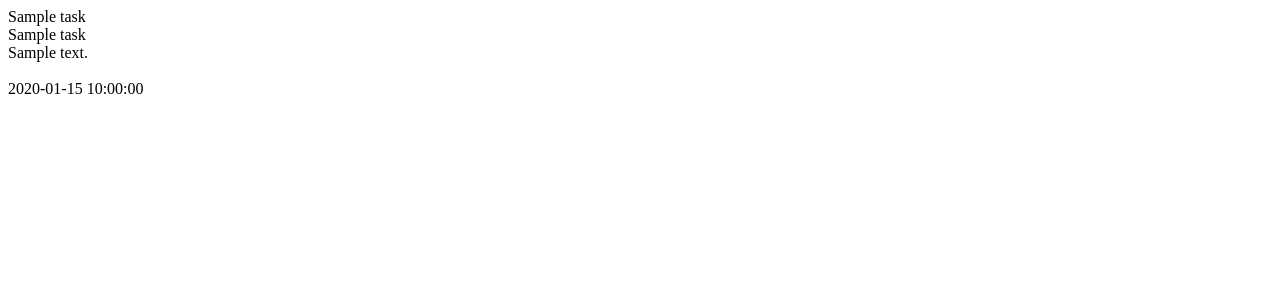
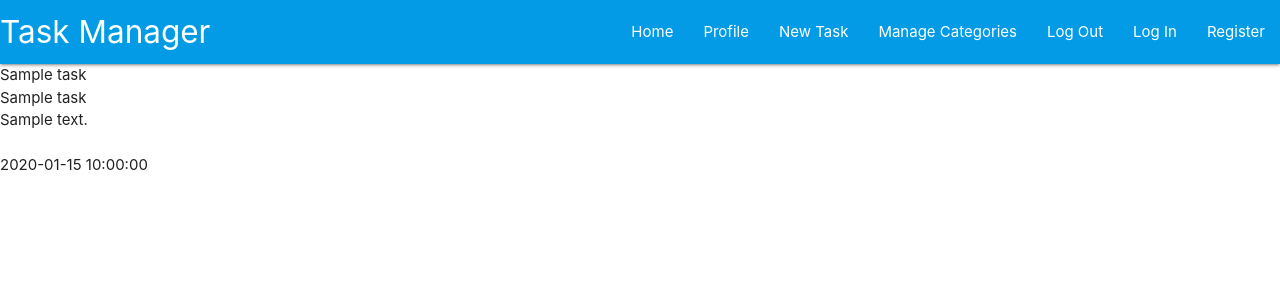
Before and after one commit to Sandham-a/flask-task-manager-project, a Flask app: page / in a window 1280 px wide. Shown: the top 300 px of the page. Run offline with Flask 2, Linux system fonts and the light colour scheme; a database or web service that is not in the repository returns one stand-in record (values such as "Sample title"); some libraries are stand-ins or nearby versions.

Commit message:
attempted to add materialise code to site

```diff
--- a/static/css/style.css
+++ b/static/css/style.css
@@ -0,0 +1,3 @@
+.text-shadow{
+    text-shadow: 2px, 2px, 2px rgba(0,0,0,0.5);
+}
--- a/templates/base.html
+++ b/templates/base.html
@@ -5,21 +5,46 @@
     <meta name="viewport" content="width=device-width, initial-scale=1.0">
     <link rel="stylesheet" href="https://cdnjs.cloudflare.com/ajax/libs/font-awesome/6.5.2/css/all.min.css"
     integrity="sha512-SnH5WK+bZxgPHs44uWIX+LLJAJ9/2PkPKZ5QiAj6Ta86w+fsb2TkcmfRyVX3pBnMFcV7oQPJkl9QevSCWr3W6A==" crossorigin="anonymous" referrerpolicy="no-referrer" />
-    <link rel="stylesheet" href="https://cdnjs.cloudflare.com/ajax/libs/materialize/1.0.0/css/materialize.min.css" type="task/css">
+    <link rel="stylesheet" href="https://cdnjs.cloudflare.com/ajax/libs/materialize/1.0.0/css/materialize.min.css">
     <link rel="stylesheet" href="{{ url_for('static', filename='css/style.css') }}" type="text/css">
     {% block styles%}
     {% endblock%}
     <title>Task Manager</title>
 </head>
 <body>
+
+    <header>
+    <!--top navbar-->
+        <nav class="nav-extended text-shadow light-blue darken-1">
+            <div class="nav-wrapper">
+				<a href="{{ url_for('get_tasks') }}" class="brand-logo">Task Manager</a>
+				<a href="#" data-target="mobile-demo" class="sidenav-trigger right"><i class="fas fa-bars"></i></a>
+				<ul class="right hide-on-med-and-down">
+					<li><a href="{{ url_for('get_tasks') }}">Home</a></li>
+					<li><a href="#">Profile</a></li>
+					<li><a href="#">New Task</a></li>
+					<li><a href="#">Manage Categories</a></li>
+					<li><a href="#">Log Out</a></li>
+					<li><a href="#">Log In</a></li>
+					<li><a href="#">Register</a></li>
+				</ul>
+			</div>
+        </nav>
+    <!-- mobile sidenav -->
+        <ul class="sidenav" id="mobile-demo">
+            <li><a href="sass.html">Sass</a></li>
+            <li><a href="badges.html">Components</a></li>
+            <li><a href="collapsible.html">Javascript</a></li>
+            <li><a href="mobile.html">Mobile</a></li>
+        </ul>
+    </header>
+
     {% block content %}
     {% endblock%}
 
 
-    <script
-    src="https://code.jquery.com/jquery-3.7.1.min.js"
-    integrity="sha256-/JqT3SQfawRcv/BIHPThkBvs0OEvtFFmqPF/lYI/Cxo="
-    crossorigin="anonymous"></script>
+    <script src="https://code.jquery.com/jquery-3.5.1.min.js"
+    integrity="sha256-9/aliU8dGd2tb6OSsuzixeV4y/faTqgFtohetphbbj0=" crossorigin="anonymous"></script>
     <script src="https://cdnjs.cloudflare.com/ajax/libs/materialize/1.0.0/js/materialize.min.js"></script>
     <script src="{{ url_for('static', filename='js/script.js') }}"></script>
     {% block scripts %}
```
